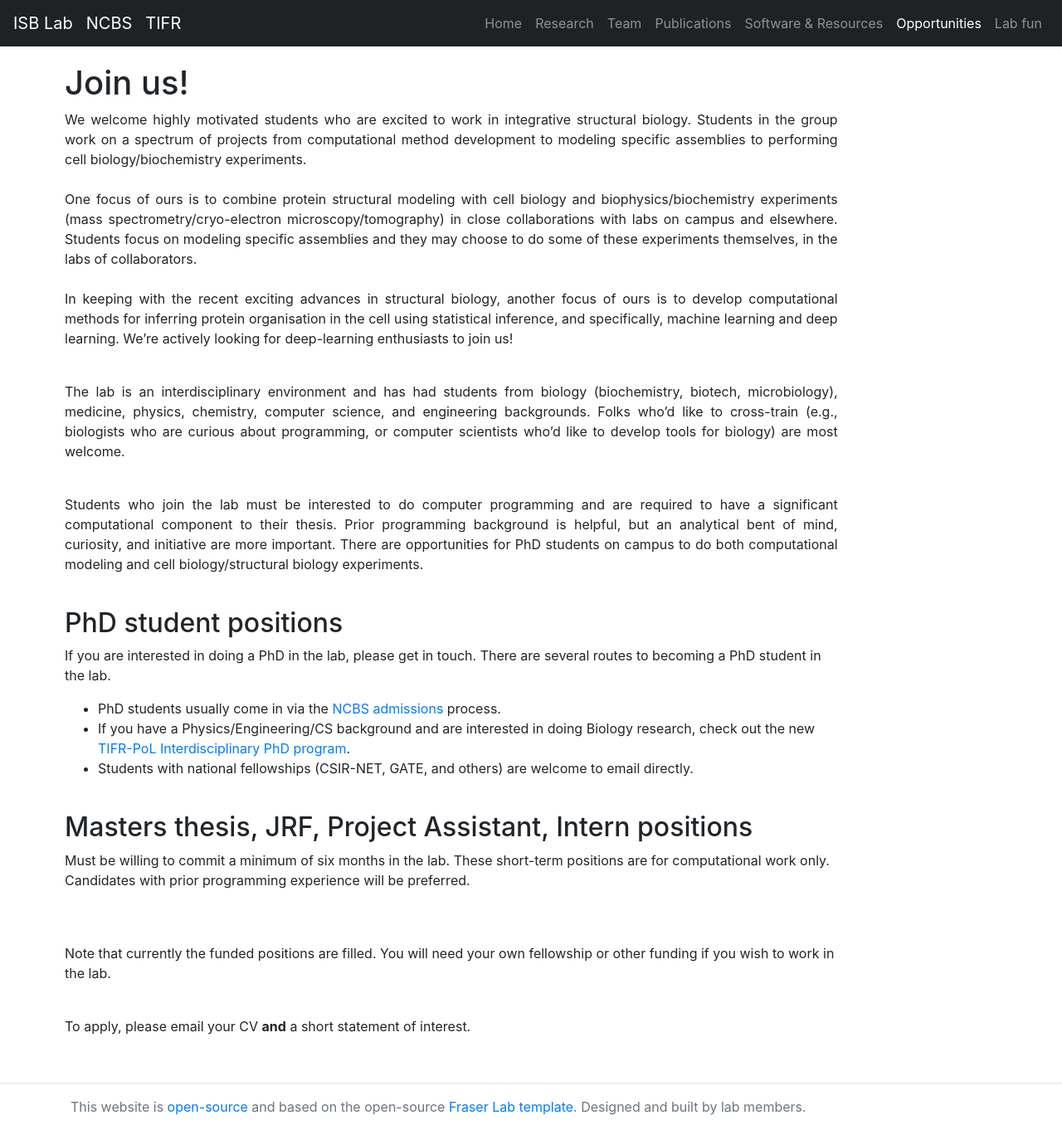
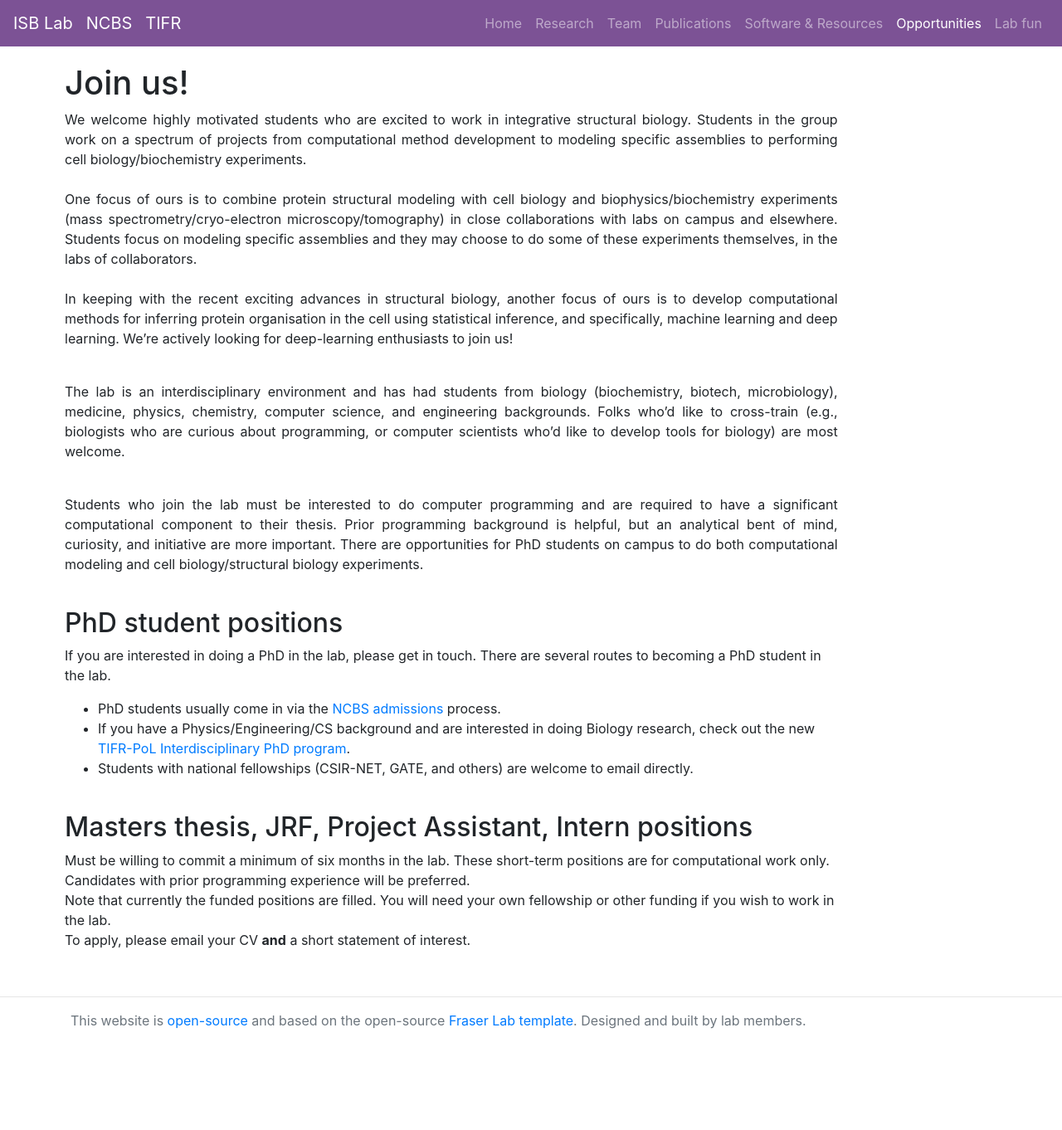
Before and after one commit to isblab/website, a Jekyll site: the page built from Opportunities/index.md, in a window 1280 px wide. Shown: the whole page at 83% size. Built offline with Jekyll 4.4.1, drawn with Linux system fonts in a browser that asks for light colours; after the commit the page ends 1258 px from its top, so only the background shows below that.

```diff
--- a/Opportunities/index.md
+++ b/Opportunities/index.md
@@ -37,10 +37,8 @@
 ## Masters thesis, JRF, Project Assistant, Intern positions
 
 Must be willing to commit a minimum of six months in the lab. These short-term positions are for computational work only. Candidates with prior programming experience will be preferred.
-
-<br><br>
+<br>
 Note that currently the funded positions are filled. You will need your own fellowship or other funding if you wish to work in the lab.
-<br><br>
-
+<br>
 To apply, please email your CV **and** a short statement of interest.
  <br><br>
--- a/_includes/header.html
+++ b/_includes/header.html
@@ -19,8 +19,8 @@
   <body>
 
     <!-- Static navbar -->
-    <!--<nav class="navbar navbar-expand-lg navbar-dark" style="background-color: #7c5295"> -->
-    <nav class="navbar navbar-expand-lg navbar-dark" style="background-color: #1F2224">
+    <nav class="navbar navbar-expand-lg navbar-dark" style="background-color: #7c5295">
+    <!--<nav class="navbar navbar-expand-lg navbar-dark" style="background-color: #1F2224"> -->
         <a class="navbar-brand" href="/">{{site.name}}</a>
         <!-- <a href="http://www.ncbs.res.in"><img class="inline-block navb-icon" src="static/img/logo/NCBSLogo.jpg" alt="NCBS"></a> -->
           <!--   <a href="http://www.tifr.res.in"><img class="inline-block navb-icon" src="static/img/logo/tifrLogo.png" alt="TIFR"></a> -->
```
